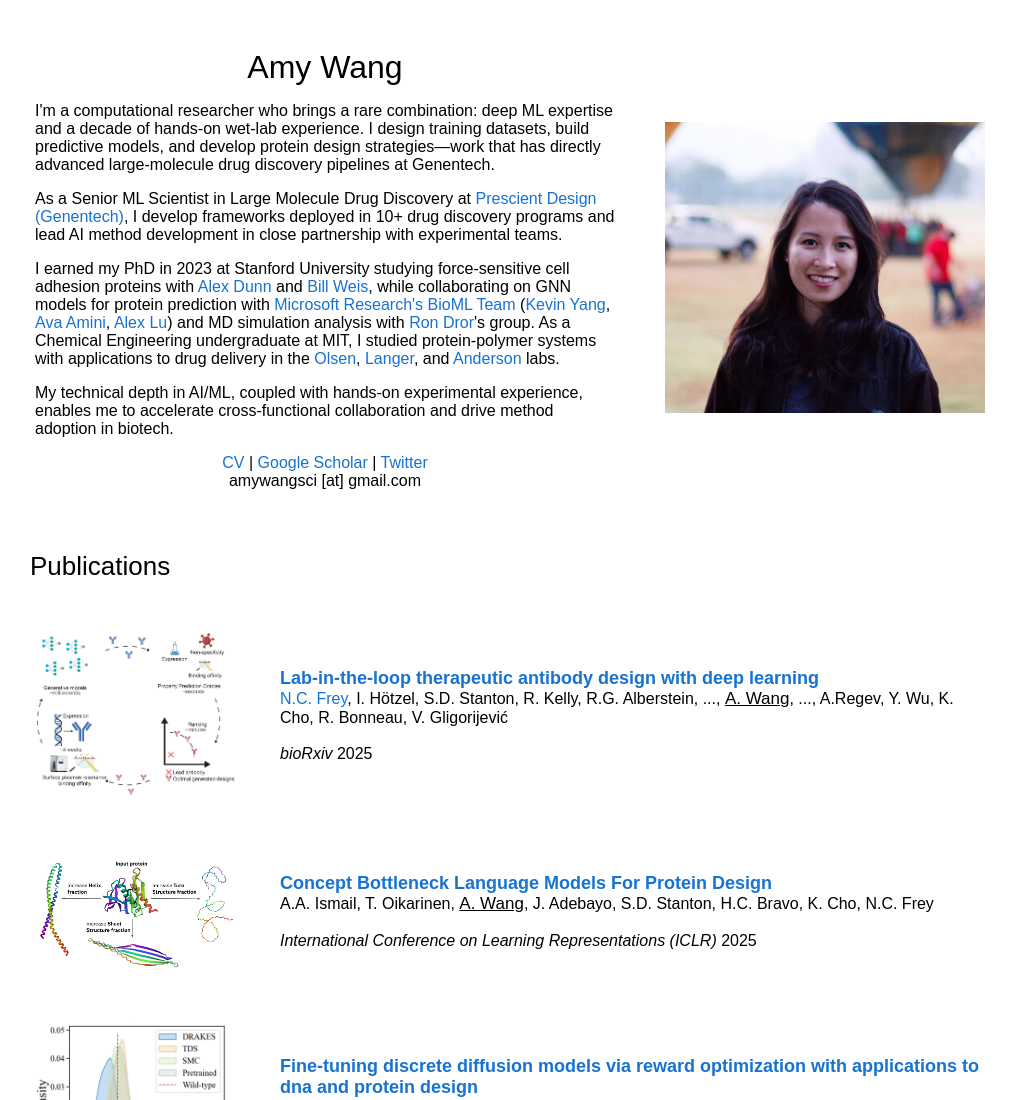
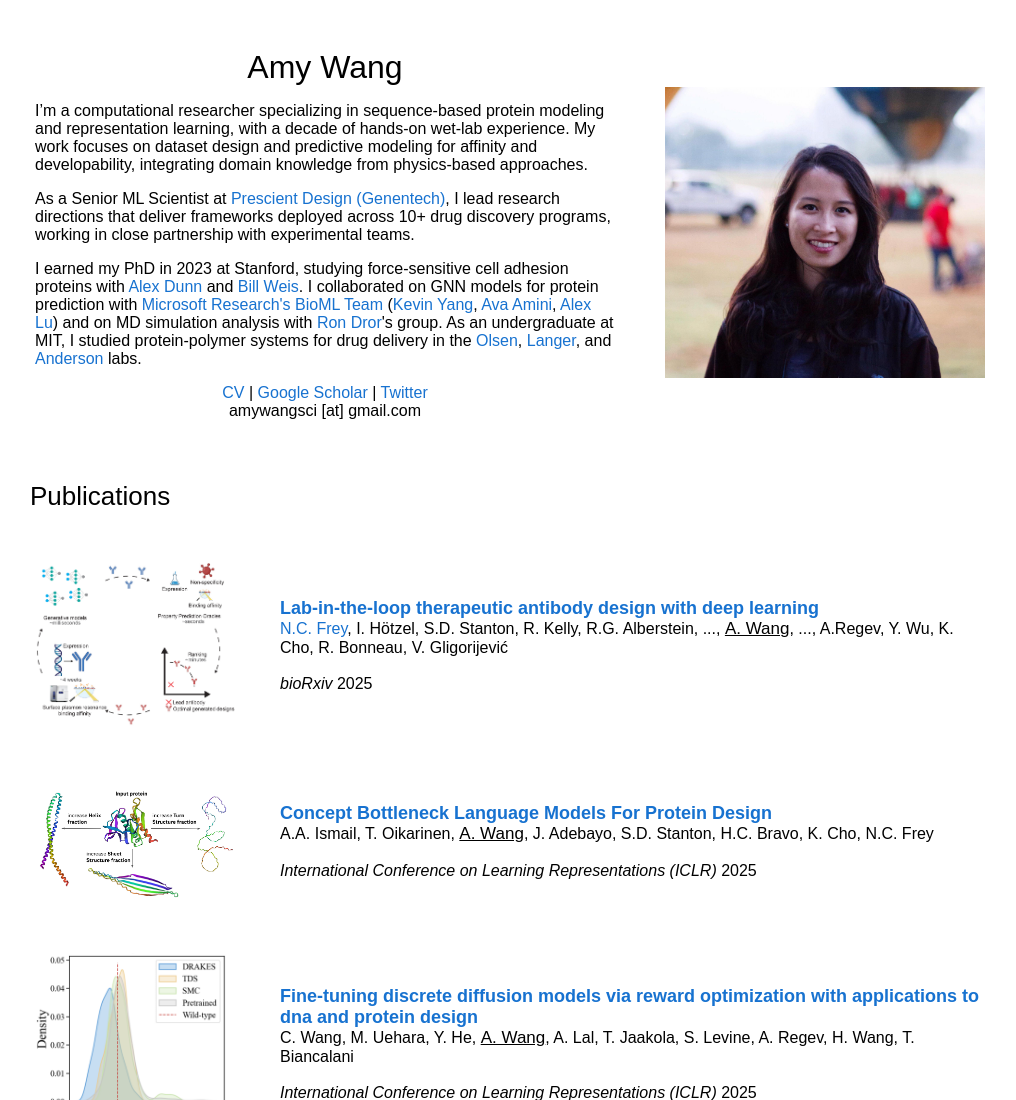
Before and after one commit to amywangsci/amywangsci.github.io, a plain HTML site: page index.html in a window 1280 px wide. Shown: the top 1100 px of the page, without its empty margins (130-1146 px from the left). Drawn offline with Linux system fonts and the light colour scheme.

Commit message:
Update bio

```diff
--- a/index.html
+++ b/index.html
@@ -78,13 +78,11 @@
             <td style="padding:2.5%;width:63%;vertical-align:middle">
               <p style="text-align:center">
                 <name>Amy Wang</name>
-              <p>I'm a computational researcher who brings a rare combination: deep ML expertise and a decade of hands-on wet-lab experience. I design training datasets, build predictive models, and develop protein design strategies—work that has directly advanced large-molecule drug discovery pipelines at Genentech.</p>
+                <p>I’m a computational researcher specializing in sequence-based protein modeling and representation learning, with a decade of hands-on wet-lab experience. My work focuses on dataset design and predictive modeling for affinity and developability, integrating domain knowledge from physics-based approaches.</p>
 
-              <p>As a Senior ML Scientist in Large Molecule Drug Discovery at <a href="https://www.gene.com/scientists/our-scientists/prescient-design">Prescient Design (Genentech)</a>, I develop frameworks deployed in 10+ drug discovery programs and lead AI method development in close partnership with experimental teams.</p>
+                <p>As a Senior ML Scientist at <a href="https://www.gene.com/scientists/our-scientists/prescient-design">Prescient Design (Genentech)</a>, I lead research directions that deliver frameworks deployed across 10+ drug discovery programs, working in close partnership with experimental teams.</p>
 
-              <p>I earned my PhD in 2023 at Stanford University studying force-sensitive cell adhesion proteins with <a href="https://dunngroup.stanford.edu">Alex Dunn</a> and <a href="http://med.stanford.edu/weis.html">Bill Weis</a>, while collaborating on GNN models for protein prediction with <a href="https://www.microsoft.com/en-us/research/theme/biomedical-ml/">Microsoft Research's BioML Team</a> (<a href="https://yangkky.github.io">Kevin Yang</a>, <a href="https://avaamini.com">Ava Amini</a>, <a href="https://www.alexluresearch.com">Alex Lu</a>) and MD simulation analysis with <a href="https://drorlab.stanford.edu">Ron Dror</a>'s group. As a Chemical Engineering undergraduate at MIT, I studied protein-polymer systems with applications to drug delivery in the <a href="https://olsenlab.mit.edu">Olsen</a>, <a href="https://langer-lab.mit.edu">Langer</a>, and <a href="https://anderson-lab.mit.edu">Anderson</a> labs.</p>
-
-              <p>My technical depth in AI/ML, coupled with hands-on experimental experience, enables me to accelerate cross-functional collaboration and drive method adoption in biotech.</p>
+                <p>I earned my PhD in 2023 at Stanford, studying force-sensitive cell adhesion proteins with <a href="https://dunngroup.stanford.edu">Alex Dunn</a> and <a href="http://med.stanford.edu/weis.html">Bill Weis</a>. I collaborated on GNN models for protein prediction with <a href="https://www.microsoft.com/en-us/research/theme/biomedical-ml/">Microsoft Research's BioML Team</a> (<a href="https://yangkky.github.io">Kevin Yang</a>, <a href="https://avaamini.com">Ava Amini</a>, <a href="https://www.alexluresearch.com">Alex Lu</a>) and on MD simulation analysis with <a href="https://drorlab.stanford.edu">Ron Dror</a>'s group. As an undergraduate at MIT, I studied protein-polymer systems for drug delivery in the <a href="https://olsenlab.mit.edu">Olsen</a>, <a href="https://langer-lab.mit.edu">Langer</a>, and <a href="https://anderson-lab.mit.edu">Anderson</a> labs.</p>
               <p style="text-align:center">
                 <a href="data/AmyWang_CV.pdf"> CV</a> |
                 <a href="https://scholar.google.com/citations?user=Lu7sHfoAAAAJ&hl=en">Google Scholar</a> |
```
